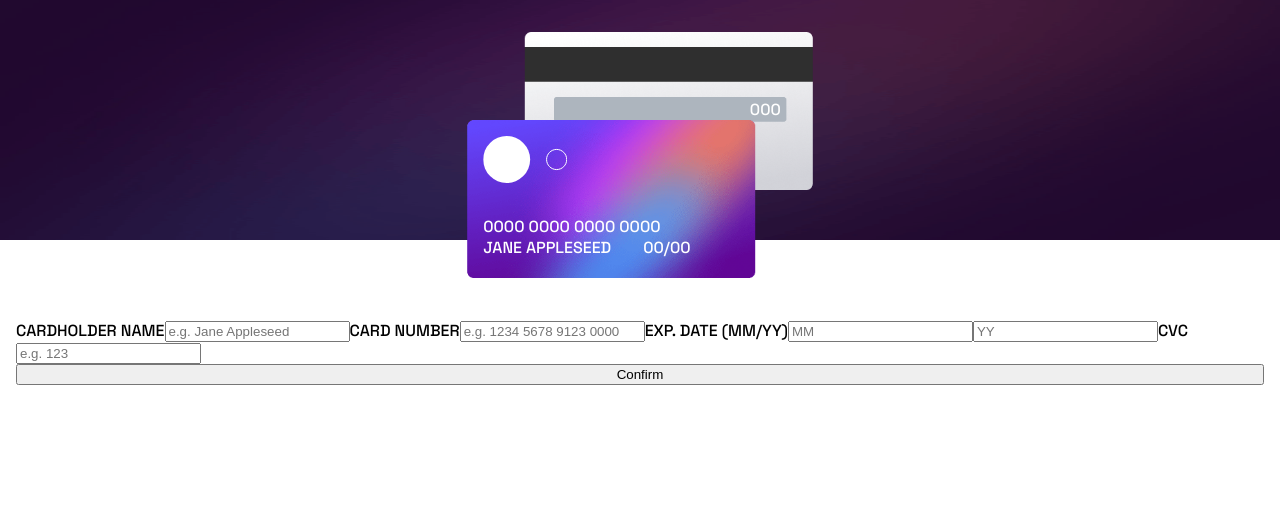
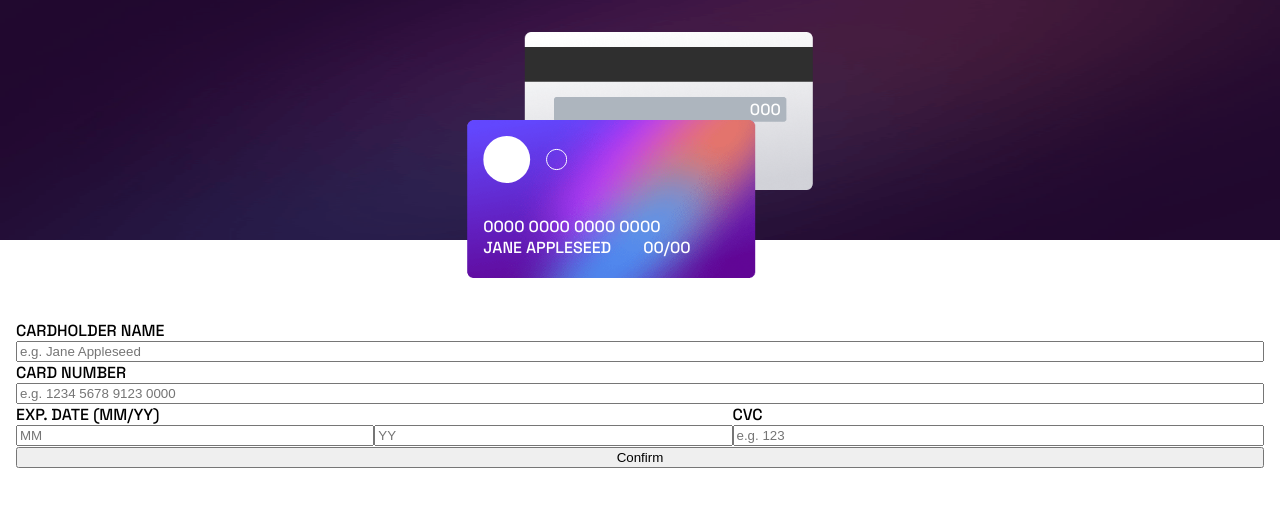
Before and after one commit to wishba/interactive-card-details-form-main, a React (Create React App) app: page / in a window 1280 px wide. Shown: the top 506 px of the page. Built offline with nearby package versions, Linux system fonts and the light colour scheme.

Commit message:
form grid

```diff
--- a/src/component/CardForm.js
+++ b/src/component/CardForm.js
@@ -25,35 +25,35 @@ export default function CardForm() {
 
       <section className='form'>
         <div id='fillForm'>
-          <label>CARDHOLDER NAME</label>
-          <input type="text"
+          <label className='form__name'>CARDHOLDER NAME</label>
+          <input className='form__name-in' type="text"
             placeholder="e.g. Jane Appleseed"
             onChange={(e) => {
               setCardName(e.target.value);
             }}
           />
-          <label>CARD NUMBER</label>
-          <input type='text'
+          <label className='form__number'>CARD NUMBER</label>
+          <input className='form__number-in' type='text'
             placeholder="e.g. 1234 5678 9123 0000"
             onChange={(e) => {
               setCardNumber(e.target.value);
             }}
           />
-          <label>EXP. DATE (MM/YY)</label>
-          <input type="text"
+          <label className='form__exp'>EXP. DATE (MM/YY)</label>
+          <input className='form__mm-in' type="text"
             placeholder="MM"
             onChange={(e) => {
               setCardM(e.target.value);
             }}
           />
-          <input type="text"
+          <input className='form__yy-in' type="text"
             placeholder="YY"
             onChange={(e) => {
               setCardY(e.target.value);
             }}
           />
-          <label>CVC</label>
-          <input type="text"
+          <label className='form__cvc'>CVC</label>
+          <input className='form__cvc-in' type="text"
             placeholder="e.g. 123"
             onChange={(e) => {
               setCardCVC(e.target.value);
--- a/src/index.css
+++ b/src/index.css
@@ -88,8 +88,51 @@ p {
 }
 
 .form {
+  margin: 0 1rem;
+}
+
+#fillForm {
   display: grid;
-  margin: 0 1rem;
+}
+
+.form__name {
+  grid-area: 1/1/2/5;
+}
+
+.form__name-in {
+  grid-area: 2/1/3/5;
+}
+
+.form__number {
+  grid-area: 3/1/4/5;
+}
+
+.form__number-in {
+  grid-area: 4/1/5/5;
+}
+
+.form__exp {
+  grid-area: 5/1/6/3;
+}
+
+.form__cvc {
+  grid-area: 5/3/6/5;
+}
+
+.form__mm-in {
+  grid-area: 6/1/7/2;
+}
+
+.form__yy-in {
+  grid-area: 6/2/7/3;
+}
+
+.form__cvc-in {
+  grid-area: 6/3/7/5;
+}
+
+#confirmButton {
+  width: 100%;
 }
 
 #completedForm {
```
